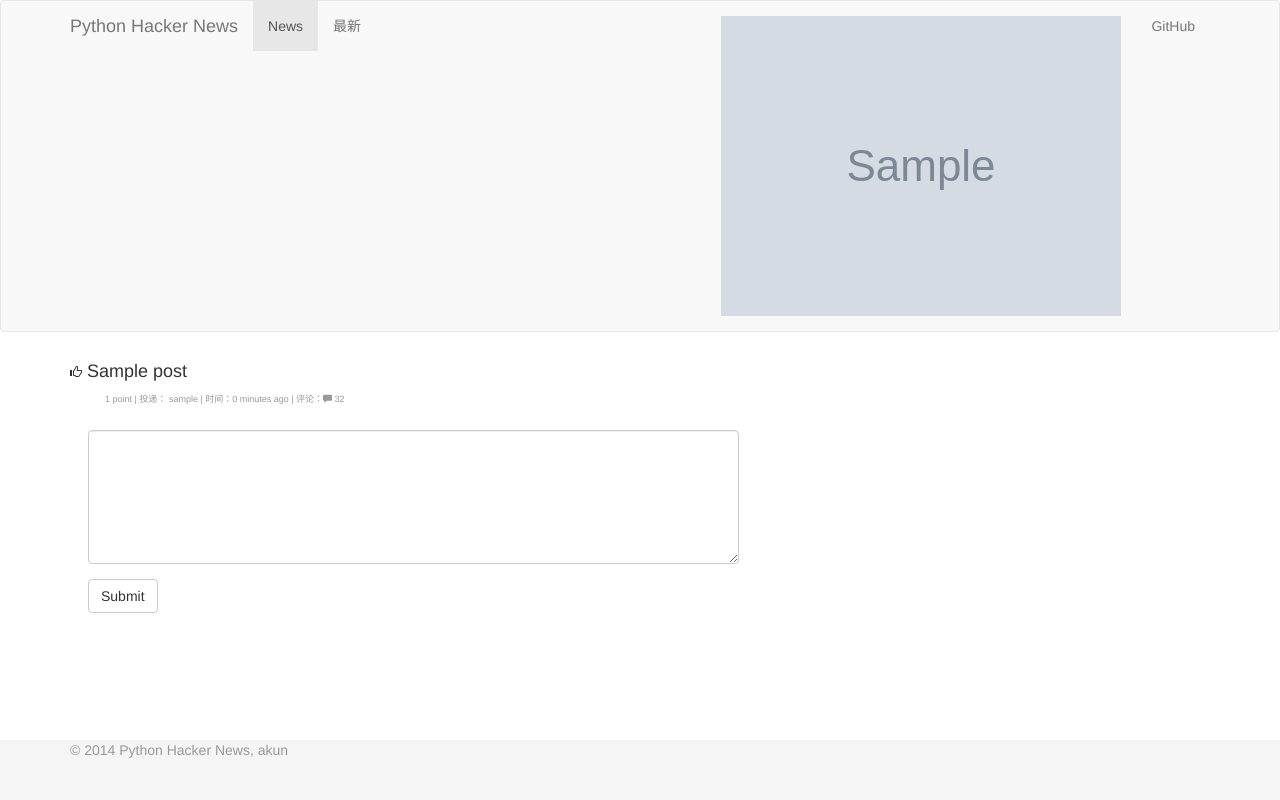
After one commit to akun/PyHackerNews, a Django app: template pyhn/news/templates/news/comment.html in a window 1280 px wide. The commit adds this page. Run offline with Django 3.2, Linux system fonts and the light colour scheme; tables that the repository leaves empty hold one stand-in row (values such as "Sample post"); the template is opened without the code that fills it: values that come from a table or form of the project are taken from there, most other values are stand-ins (such as "Sample title", 1, 10 or a date in 2020); grey boxes marked "Sample" are stand-in pictures; some libraries are stand-ins or nearby versions.

Commit message:
demo: comment page, read post info

```diff
--- a/pyhn/news/static/css/main.css
+++ b/pyhn/news/static/css/main.css
@@ -43,3 +43,6 @@ body {
 .news .sub a:hover {
   color: #428bca;
 }
+.comment .row {
+  padding: 15px 0 0 33px;
+}
--- a/pyhn/news/templates/news/index.html
+++ b/pyhn/news/templates/news/base.html
@@ -44,49 +44,7 @@
     </div>
 
     <div class="container">
-      {% for post in paged_object.object_list %}
-      <div class="row news">
-        <div class="col-md-12">
-          <h4 class="title">
-            <small>{{ start_index|add:forloop.counter }}.</small>
-            <span class="vote">
-              {% if not post.voted %}
-              <a class="up" href="{% url 'news:vote' post.id %}"><span class="glyphicon glyphicon-thumbs-up btn-sm"></span></a>
-              {% endif %}
-            </span>
-            {% if post.url %}
-            <a href="{{ post.url }}">{{ post.title }}</a>
-            {% else %}
-            <a href="#self">{{ post.title }}</a>
-            {% endif %}
-            <small>{% if post.netloc %}{{ post.netloc }}{% endif %}</small>
-          </h4>
-          <h6 class="sub">
-            <small>
-              <span id="id-point-{{ post.id }}">{{ post.vote_set.count }}</span> point |
-              {% trans '投递：' %}<a href="#author"><img src="{{ post.gravatar_url }}" /> {{ post.user.username }}</a> |
-              {% trans '时间：' %}{{ post.created_at|timesince }} ago |
-              {% trans '评论：' %}<a href="#comment"><span class="glyphicon glyphicon-comment"></span> 32</a>
-            </small>
-          </h6>
-        </div>
-      </div>
-      {% endfor %}
-
-      {% if paged_object.has_other_pages %}
-      <ul class="pagination pagination-sm">
-        {% if paged_object.has_previous %}
-        <li><a href="{% url 'news:list' paged_object.previous_page_number %}">{% trans '上一页' %}</a>
-        {% else %}
-        <li class="disabled"><span>{% trans '上一页' %}</span></li>
-        {% endif %}
-        {% if paged_object.has_next %}
-        <li><a href="{% url 'news:list' paged_object.next_page_number %}">{% trans '下一页' %}</a>
-        {% else %}
-        <li class="disabled"><span>{% trans '下一页' %}</span></li>
-        {% endif %}
-      </ul>
-      {% endif %}
+      {% block container %}{% endblock %}
     </div>
 
     <div id="footer">
--- /dev/null
+++ b/pyhn/news/templates/news/comment.html
@@ -0,0 +1,23 @@
+{% extends 'news/base.html' %}
+{% load i18n %}
+
+{% block container %}
+
+{% include "news/item.html" %}
+
+<div class="row comment">
+  <form>
+    <div class="row">
+      <div class="col-xs-7">
+        <textarea class="form-control" name="comment" rows="6" cols="60"></textarea>
+      </div>
+    </div>
+    <div class="row">
+      <div class="col-xs-7">
+        <button type="submit" class="btn btn-default">Submit</button>
+      </div>
+    </div>
+  </form>
+</div>
+
+{% endblock %}
--- /dev/null
+++ b/pyhn/news/templates/news/item.html
@@ -0,0 +1,28 @@
+{% load i18n %}
+
+<div class="row news">
+  <div class="col-md-12">
+    <h4 class="title">
+      <small>{% if show_index %}{{ start_index|add:forloop.counter }}.{% endif %}</small>
+      <span class="vote">
+        {% if not post.voted %}
+        <a class="up" href="{% url 'news:vote' post.id %}"><span class="glyphicon glyphicon-thumbs-up btn-sm"></span></a>
+        {% endif %}
+      </span>
+      {% if post.url %}
+      <a href="{{ post.url }}">{{ post.title }}</a>
+      {% else %}
+      <a href="#self">{{ post.title }}</a>
+      {% endif %}
+      <small>{% if post.netloc %}{{ post.netloc }}{% endif %}</small>
+    </h4>
+    <h6 class="sub">
+      <small>
+        <span id="id-point-{{ post.id }}">{{ post.vote_set.count }}</span> point |
+        {% trans '投递：' %}<a href="#author"><img src="{{ post.gravatar_url }}" /> {{ post.user.username }}</a> |
+        {% trans '时间：' %}{{ post.created_at|timesince }} ago |
+        {% trans '评论：' %}<a href="{% url 'news:comment' post.id %}"><span class="glyphicon glyphicon-comment"></span> 32</a>
+      </small>
+    </h6>
+  </div>
+</div>
--- a/pyhn/news/urls.py
+++ b/pyhn/news/urls.py
@@ -8,4 +8,5 @@ urlpatterns = patterns('',
     url(r'^$', 'news.views.index', name='index'),
     url(r'^(?P<cur_page_num>\d+)/$', 'news.views.index', name='list'),
     url(r'^vote/(?P<post_id>\d+)$', 'news.views.vote', name='vote'),
+    url(r'^comment/(?P<post_id>\d+)$', 'news.views.comment', name='comment'),
 )
```
Also changed, not shown: pyhn/news/templates/news/list.html (added, +25 -0 lines), pyhn/news/views.py (+28 -10 lines).
